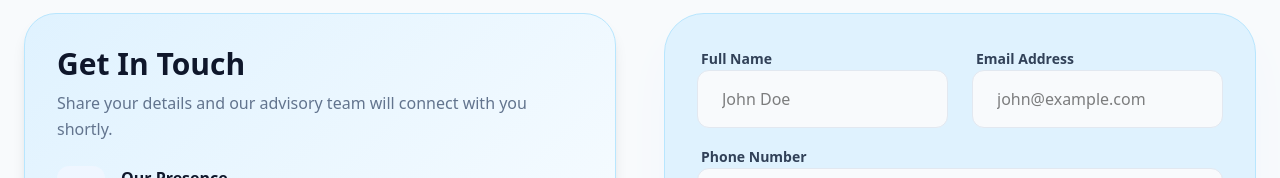
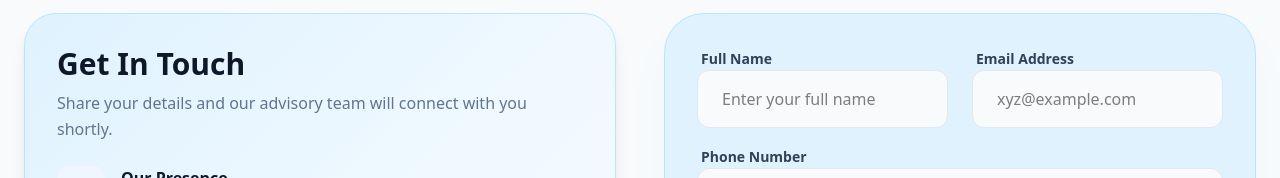
Before and after one commit to mogarohan/vtc, a Next.js app: page /contact in a window 1280 px wide. Shown: the part 753-931 px from the top of the page. Built offline with nearby package versions, Linux system fonts and the light colour scheme.

Commit message:
24-03-2026

```diff
--- a/app/contact/page.tsx
+++ b/app/contact/page.tsx
@@ -216,7 +216,7 @@ const ContactPage = () => {
                     value={formData.name}
                     onChange={handleChange}
                     required
-                    placeholder="John Doe"
+                    placeholder="Enter your full name"
                     className="w-full px-6 py-4 rounded-xl bg-slate-50 border border-slate-200 focus:outline-none focus:ring-2 focus:ring-blue-500/20 focus:border-blue-500 transition-all"
                   />
                 </div>
@@ -230,7 +230,7 @@ const ContactPage = () => {
                     value={formData.email}
                     onChange={handleChange}
                     required
-                    placeholder="john@example.com"
+                    placeholder="xyz@example.com"
                     className="w-full px-6 py-4 rounded-xl bg-slate-50 border border-slate-200 focus:outline-none focus:ring-2 focus:ring-blue-500/20 focus:border-blue-500 transition-all"
                   />
                 </div>
```
